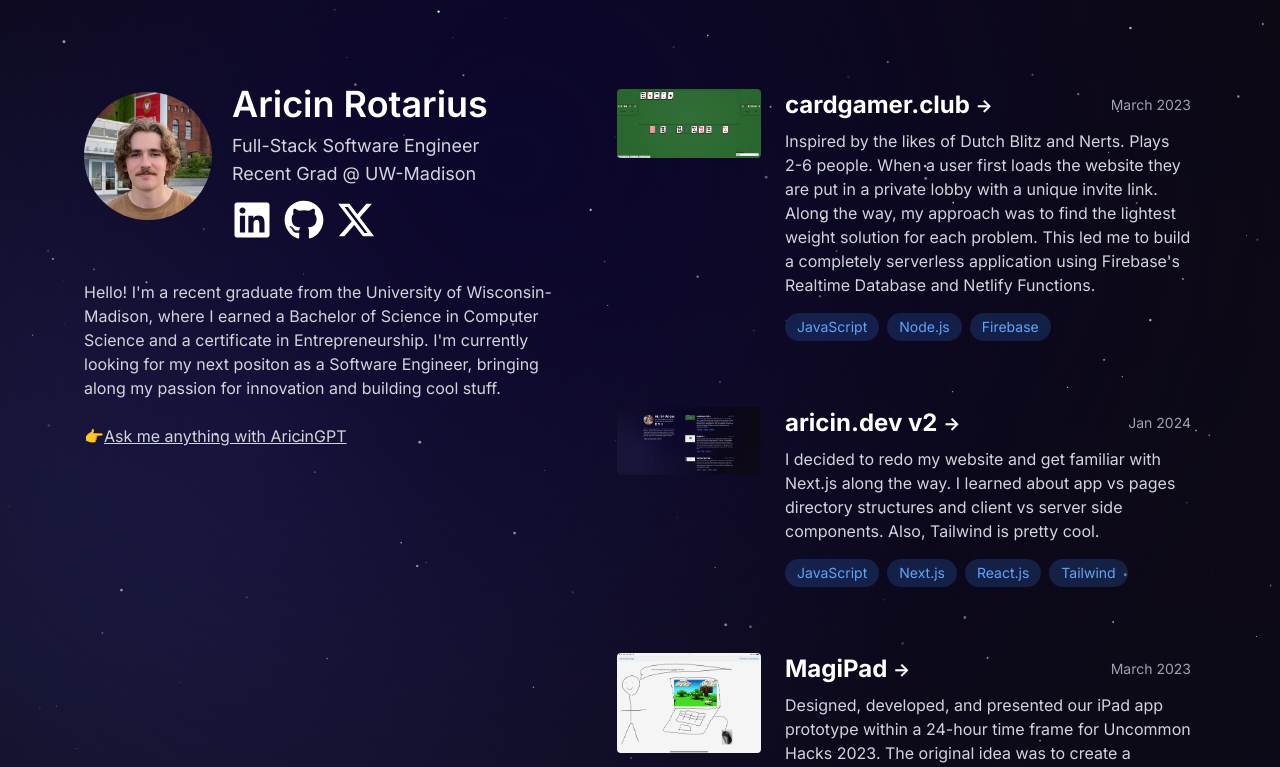
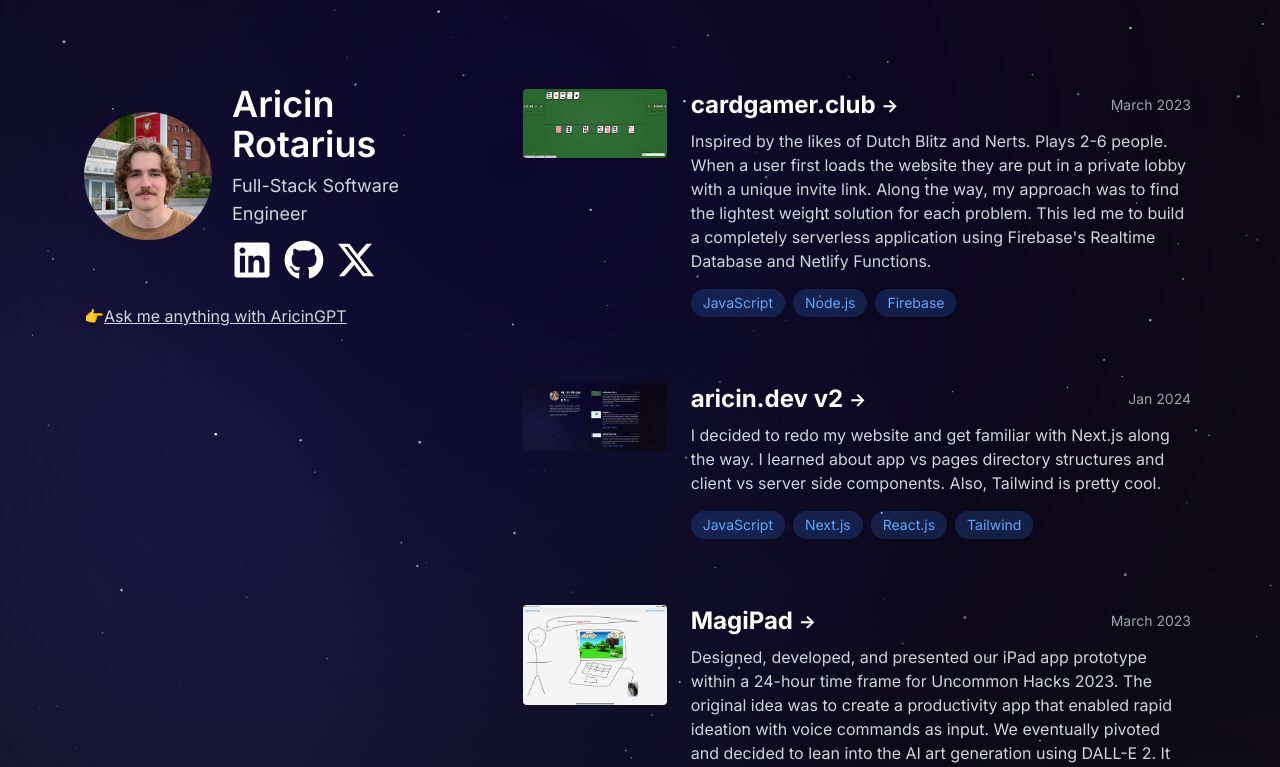
Before and after one commit to aricin/portfolio-v2, a Next.js app: page / in a window 1280 px wide. Shown: the top 767 px of the page. Built offline with nearby package versions, Linux system fonts and the light colour scheme.

Commit message:
Update about me setcion

```diff
--- a/src/components/About.jsx
+++ b/src/components/About.jsx
@@ -10,7 +10,6 @@
         <div className='sm:pl-5'>
           <h1 className='text-4xl sm:text-4xl text-white mb-2 font-semibold'>Aricin Rotarius</h1>
           <p className='text-md sm:text-lg text-gray-300'>Full-Stack Software Engineer</p>
-          <p className='text-md sm:text-lg text-gray-300'>Recent Grad @ UW-Madison</p>
           <div className='flex mt-3 sm:space-x-3 space-x-4 justify-center sm:justify-start'>
             <a href='https://linkedin.com/in/aricin/' target='_blank' className=''>
               <img src='linkedin.svg' alt='LinkedIn' className='w-10 h-10 fill-white' />
@@ -24,9 +23,6 @@
           </div>
         </div>
       </div>
-      <p className='mt-10 text-gray-300 text-center sm:text-start'>
-        Hello! I&apos;m a recent graduate from the University of Wisconsin-Madison, where I earned a Bachelor of Science in Computer Science and a certificate in Entrepreneurship. I&apos;m currently looking for my next positon as a Software Engineer, bringing along my passion for innovation and building cool stuff.
-      </p>
       <a href='https://chat.openai.com/g/g-ldBGWxlD0-aricingpt' className='flex row mt-6 justify-center sm:justify-start' target='_blank'>
         &#128073;
         <p className=' text-gray-300 underline hover:text-white'>
```
